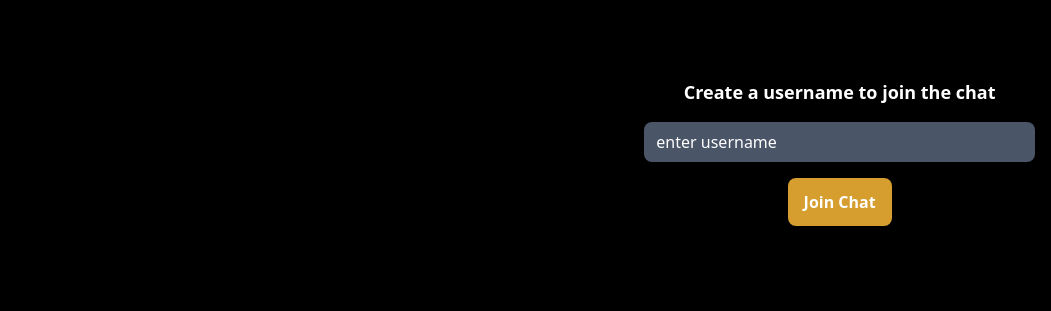
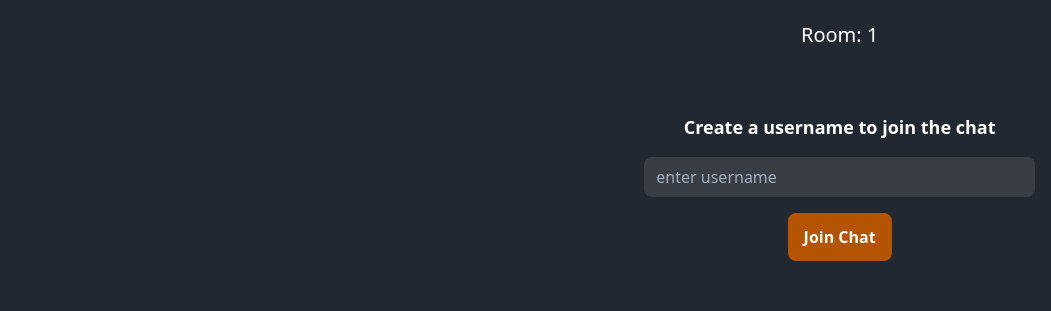
Before and after one commit to trevor-ofarrell/lichessTV-watch-party, a React (Create React App) app in the folder client/: page /1 in a window 1280 px wide. Shown: the top 311 px of the page, without its empty margins (229-1280 px from the left). Built offline with nearby package versions, Linux system fonts and the light colour scheme; no server answers; what twin.macro would draw is missing.

Commit message:
clean up

```diff
--- a/client/src/JoinChat.jsx
+++ b/client/src/JoinChat.jsx
@@ -150,7 +150,7 @@ const JoinChat = (props) => {
   return (
     <div
       style={{ height: height, width: width }}
-      className="ml-auto bg-black overflow-hidden"
+      className="ml-auto bg-scheme-dark overflow-hidden"
     >
       <div className="h-full max-h-full flex flex-col xl:items-stretch xl:flex-row overflow-hidden">
         <div className="sm:mt-auto overflow-hidden m-auto">
@@ -181,10 +181,11 @@ const JoinChat = (props) => {
             </div>
           </div>
         </div>
-        <div className="rounded-lg h-full xl:w-2/6 xl:max-h-full max-h-4/12 w-full max-w-full xl:max-w-2/6 pb-14 bg-black ml-auto">
+        <div className="rounded-lg h-full xl:w-2/6 xl:max-h-full max-h-4/12 w-full max-w-full xl:max-w-2/6 pb-14 bg-scheme-dark ml-auto">
           <div className="h-full ml-1 mt-1 overflow-y-auto">
-            <h1 className="text-lg">Room: {roomId}</h1>
-
+            <h1 className="text-xl p-4 text-center text-white">
+              Room: {roomId}
+            </h1>
             <div className="m-auto xl:pt-12">
               <div className="font-bold text-white text-center text-lg px-4">
                 Create a username to join the chat
@@ -192,7 +193,7 @@ const JoinChat = (props) => {
               <div>
                 <div className="xl:w-full w-80 overflow-hidden p-4 m-auto">
                   <input
-                    className="w-full h-10 pl-3 text-base bg-gray-700 placeholder-white border rounded-lg focus:shadow-outline"
+                    className="w-full h-10 pl-3 text-base bg-scheme-light placeholder-gray-500 border rounded-lg focus:shadow-outline"
                     id="message"
                     type="text"
                     label="Message"
@@ -204,7 +205,7 @@ const JoinChat = (props) => {
                 </div>
               </div>
               <button
-                className="h-12 m-auto flex items-center px-4 font-bold text-white bg-yellow-600 rounded-lg hover:bg-green-600 focus:bg-green-600"
+                className="h-12 m-auto flex items-center px-4 font-bold text-white bg-scheme-orange rounded-lg"
                 variant="contained"
                 color="primary"
                 onClick={() => {
--- a/client/src/Room.jsx
+++ b/client/src/Room.jsx
@@ -99,16 +99,22 @@ const Room = (props) => {
 
   useEffect(() => messageRef.current.scrollIntoView({ behavior: "smooth" }));
 
+  let pgnData = {};
   useEffect(async () => {
     if (!listening) {
       let source;
       if (roomId !== "featured") {
-        let pgnData = {};
-        if (!pgnData.length) {
+        if (pgnData.id !== roomId) {
           pgnData = await fetch(
             `http://localhost:3030/pgn/?id=${roomId}`
           ).then((res) => res.json());
           console.log(pgnData);
+          console.log("this is an API req");
+          if (pgnData.players.black) {
+            createPlayerNames(pgnData.players.white, setWhite);
+            createPlayerNames(pgnData.players.black, setBlack);
+            console.log("users", pgnData.players.black.user.name);
+          }
         }
         source = new EventSource(
           `${process.env.REACT_APP_API_ENDPOINT}/lichesstvcustom/?id=${roomId}`
@@ -119,11 +125,6 @@ const Room = (props) => {
           setFEN([parsedData.fen]);
           if (parsedData.id) {
             setGameID(parsedData.id);
-          }
-          if (pgnData.players.black) {
-            createPlayerNames(pgnData.players.white, setWhite);
-            createPlayerNames(pgnData.players.black, setBlack);
-            console.log("users", pgnData.players.black.user.name);
           }
         };
       } else {
```
